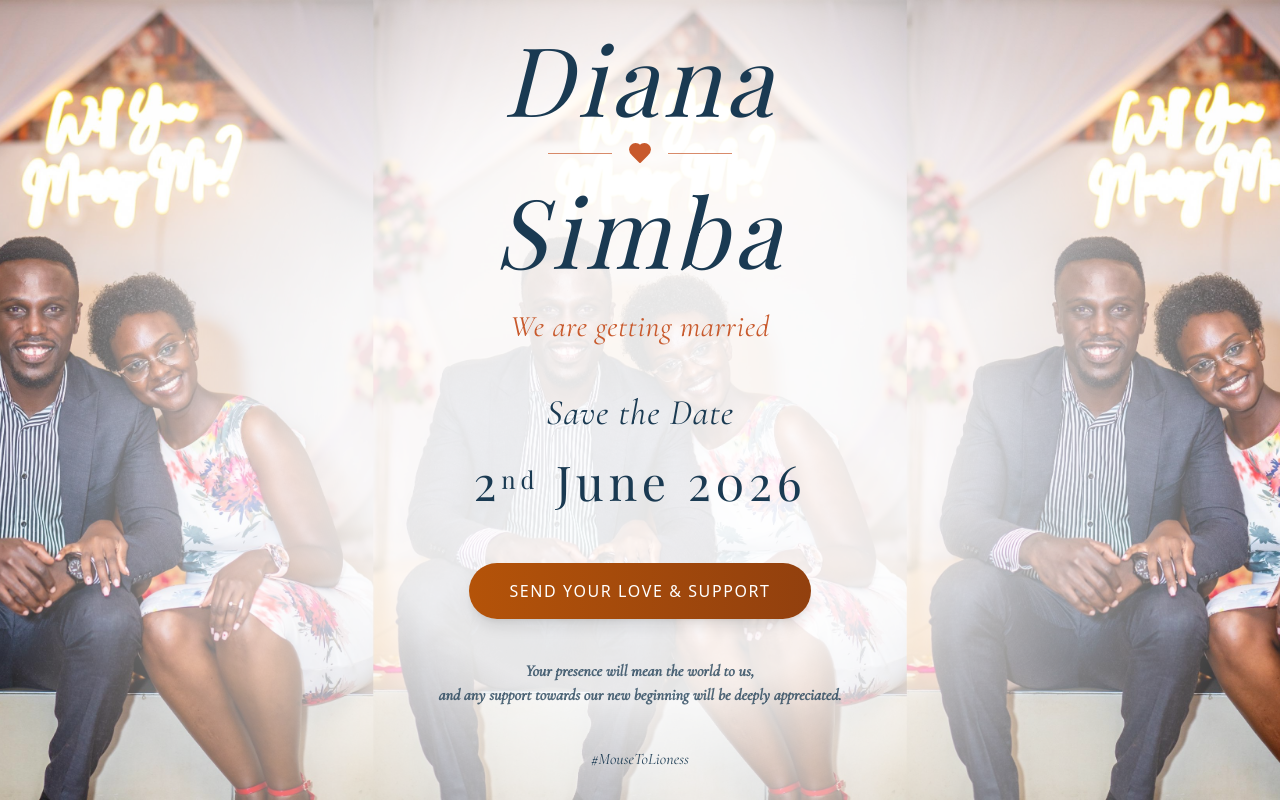
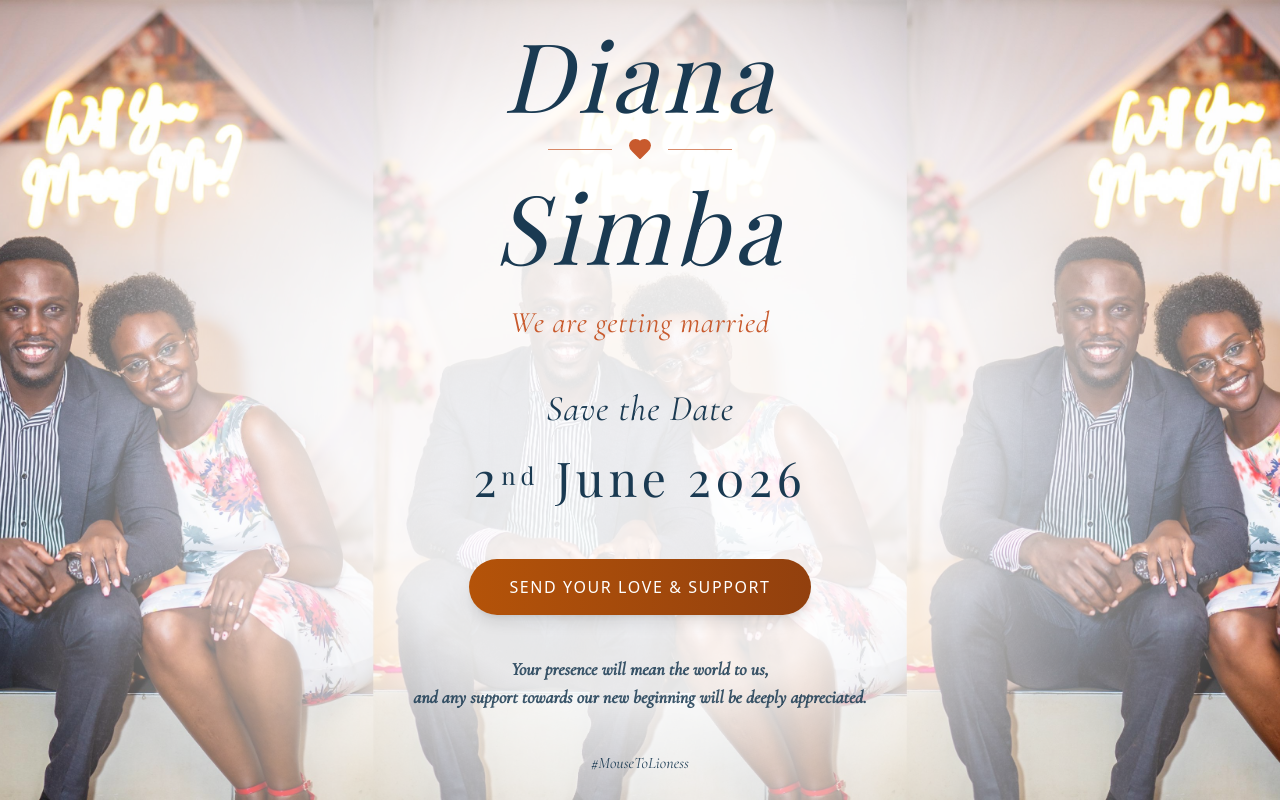
Before and after one commit to lincmba/diana-weds-simba, a React (Vite) app: page / in a window 1280 px wide. Built offline with nearby package versions, Linux system fonts and the light colour scheme; a web font is replaced by a local one.

Commit message:
Initial commit

```diff
--- a/src/App.tsx
+++ b/src/App.tsx
@@ -56,7 +56,7 @@ function App() {
               </a>
             </div>
 
-            <p className="text-sm sm:text-base italic pt-4 font-semibold" style={{ fontFamily: "'Cormorant Garamond', serif", color: '#1a3a52', opacity: 0.75 }}>
+            <p className="text-base sm:text-lg italic pt-4 font-semibold" style={{ fontFamily: "'Cormorant Garamond', serif", color: '#1a3a52', opacity: 0.85 }}>
                Your presence will mean the world to us,
                <br className="hidden sm:block" />
                and any support towards our new beginning will be deeply appreciated.
```
